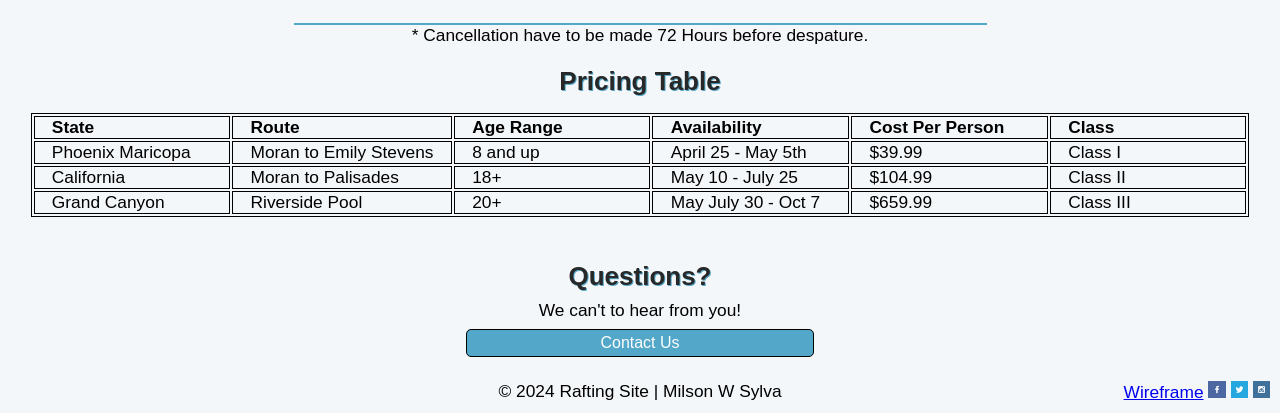
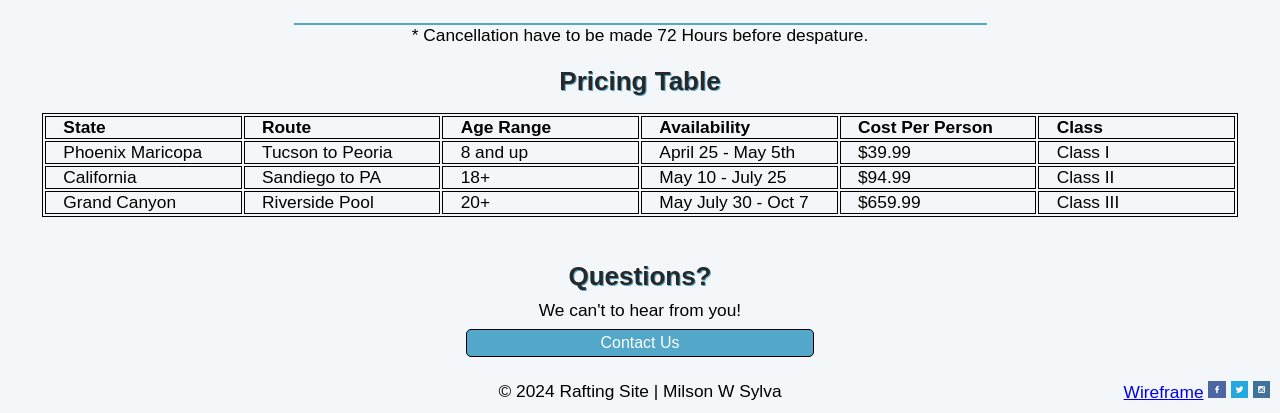
Before and after one commit to milswisesylva/wdd130, a plain HTML site: page wwr/trips.html in a window 1280 px wide. Shown: the part 1081-1494 px from the top of the page. Drawn offline with Linux system fonts and the light colour scheme; a web font is replaced by a local one.

Commit message:
site plan

```diff
--- a/wwr/trips.html
+++ b/wwr/trips.html
@@ -102,7 +102,7 @@
                 </tr>
                 <tr>
                     <td>Phoenix Maricopa</td>
-                    <td>Moran to Emily Stevens</td>
+                    <td>Tucson to Peoria</td>
                     <td>8 and up</td>
                     <td>April 25 - May 5th</td>
                     <td>$39.99</td>
@@ -110,10 +110,10 @@
                 </tr>
                 <tr>
                     <td>California</td>
-                    <td>Moran to Palisades</td>
+                    <td>Sandiego to PA</td>
                     <td>18+</td>
                     <td>May 10 - July 25</td>
-                    <td>$104.99</td>
+                    <td>$94.99</td>
                     <td>Class II</td>
                 </tr>
                 <tr>
```
